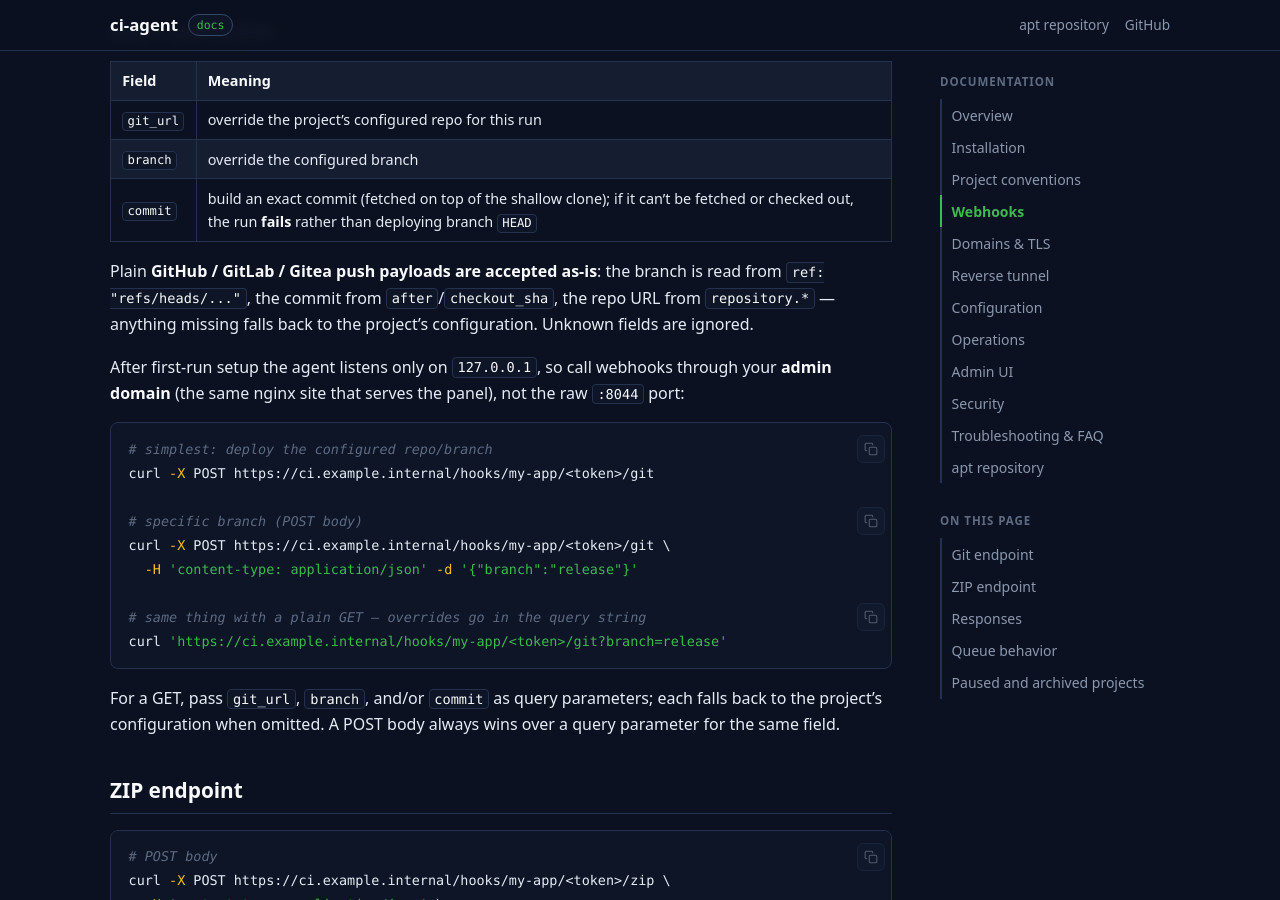
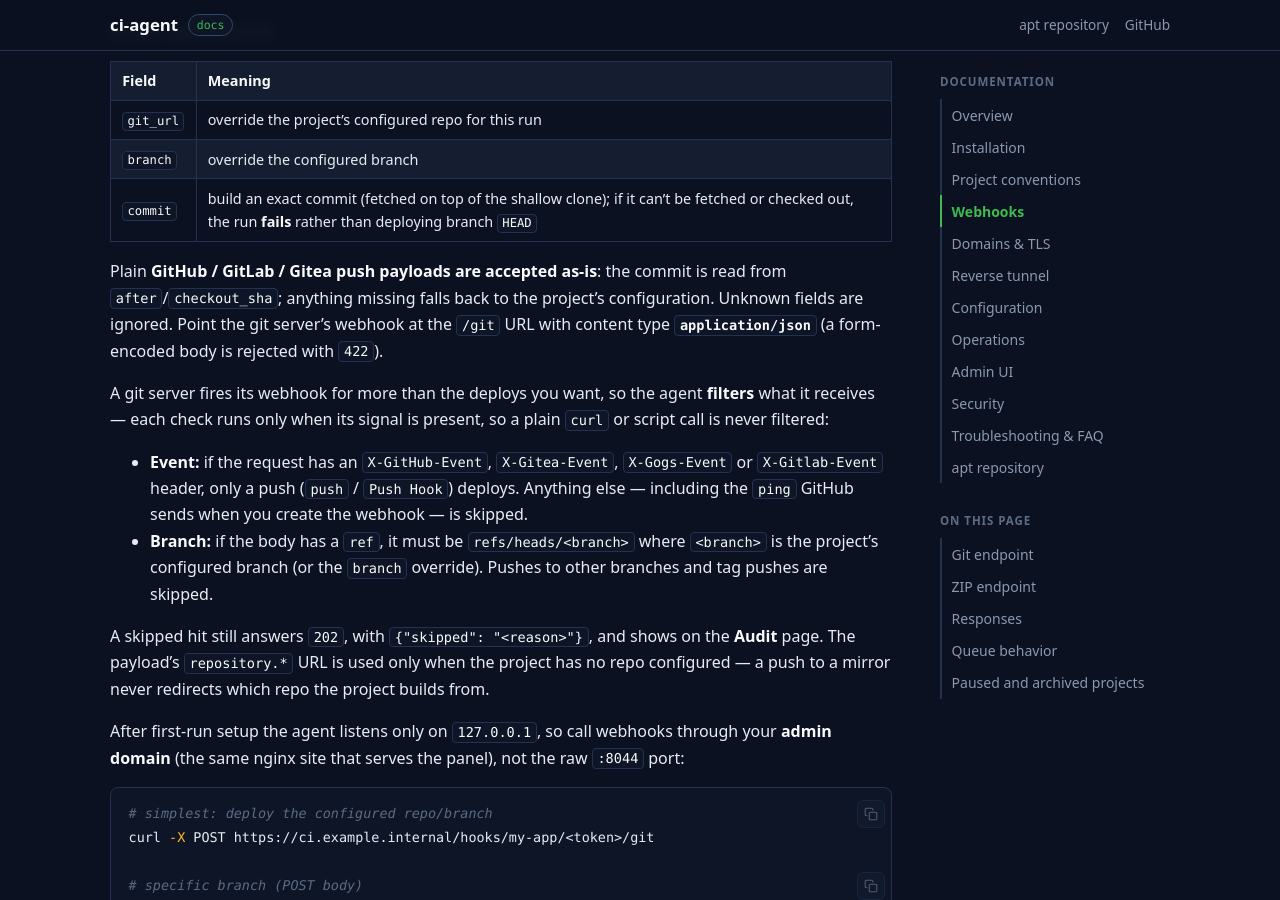
Before and after one commit to m-hoseinzadeh/ci-agent-apt, a Jekyll site: the page built from docs/webhooks.md, in a window 1280 px wide and 900 px high, scrolled down 734 px. Built offline with Jekyll 4.4.1, drawn with Linux system fonts in a browser that asks for light colours; our own code applies the rules of GitHub Pages for plain Markdown files; some of the changed text lies outside the part shown.

Commit message:
Publish v0.3.0-r227

```diff
--- a/docs/webhooks.md
+++ b/docs/webhooks.md
@@ -35,9 +35,27 @@ Body is optional JSON:
 | `commit` | build an exact commit (fetched on top of the shallow clone); if it can't be fetched or checked out, the run **fails** rather than deploying branch `HEAD` |
 
 Plain **GitHub / GitLab / Gitea push payloads are accepted as-is**: the
-branch is read from `ref: "refs/heads/..."`, the commit from
-`after`/`checkout_sha`, the repo URL from `repository.*` — anything missing
-falls back to the project's configuration. Unknown fields are ignored.
+commit is read from `after`/`checkout_sha`; anything missing falls back to the
+project's configuration. Unknown fields are ignored. Point the git server's
+webhook at the `/git` URL with content type **`application/json`** (a
+form-encoded body is rejected with `422`).
+
+A git server fires its webhook for more than the deploys you want, so the
+agent **filters** what it receives — each check runs only when its signal is
+present, so a plain `curl` or script call is never filtered:
+
+- **Event:** if the request has an `X-GitHub-Event`, `X-Gitea-Event`,
+  `X-Gogs-Event` or `X-Gitlab-Event` header, only a push (`push` /
+  `Push Hook`) deploys. Anything else — including the `ping` GitHub sends when
+  you create the webhook — is skipped.
+- **Branch:** if the body has a `ref`, it must be `refs/heads/<branch>` where
+  `<branch>` is the project's configured branch (or the `branch` override).
+  Pushes to other branches and tag pushes are skipped.
+
+A skipped hit still answers `202`, with `{"skipped": "<reason>"}`, and shows on
+the **Audit** page. The payload's `repository.*` URL is used only when the
+project has no repo configured — a push to a mirror never redirects which repo
+the project builds from.
 
 After first-run setup the agent listens only on `127.0.0.1`, so call webhooks
 through your **admin domain** (the same nginx site that serves the panel), not
@@ -82,7 +100,7 @@ optional `zip_url_allowlist` restricts which hosts may be fetched.
 
 | Code | Meaning |
 |---|---|
-| `202` | accepted; body `{"run_id": N}` |
+| `202` | accepted; body `{"run_id": N}` — or `{"skipped": "<reason>"}` when the event/branch filter (or a deploy pause) dropped it |
 | `404` | unknown project **or** bad token (indistinguishable on purpose) |
 | `413` | request body too large (the webhook body cap is 1 MiB) |
 | `422` | body present but unusable (bad JSON, missing `zip_url`, no git URL anywhere) |
```
Also changed, not shown: 9 other files.
